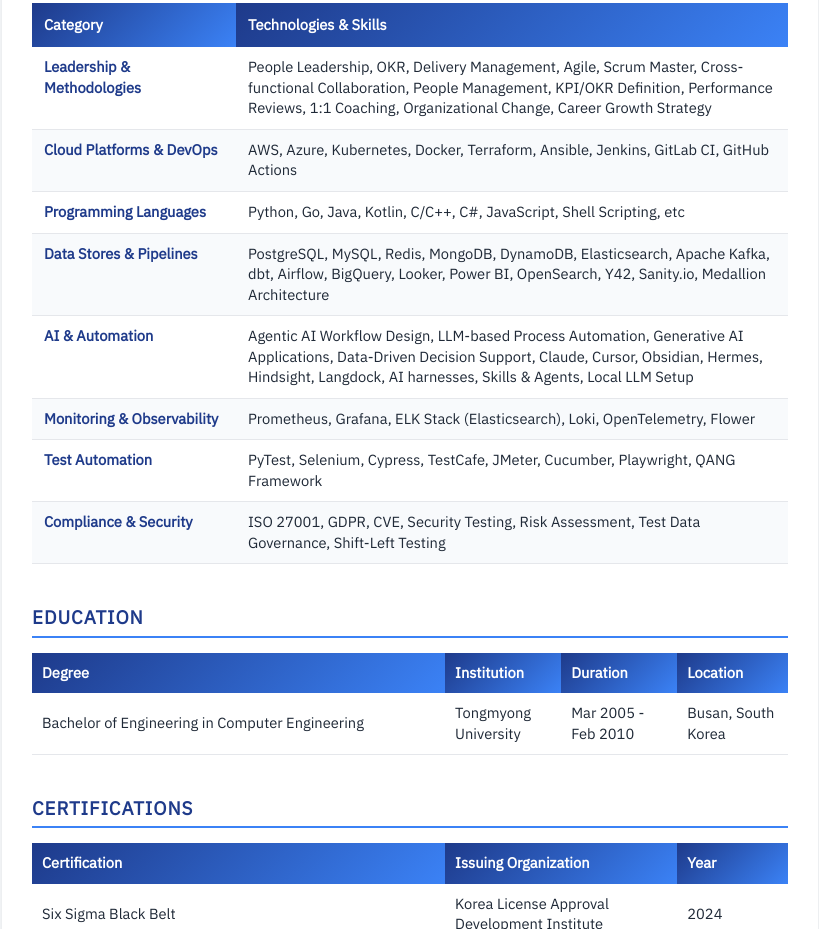
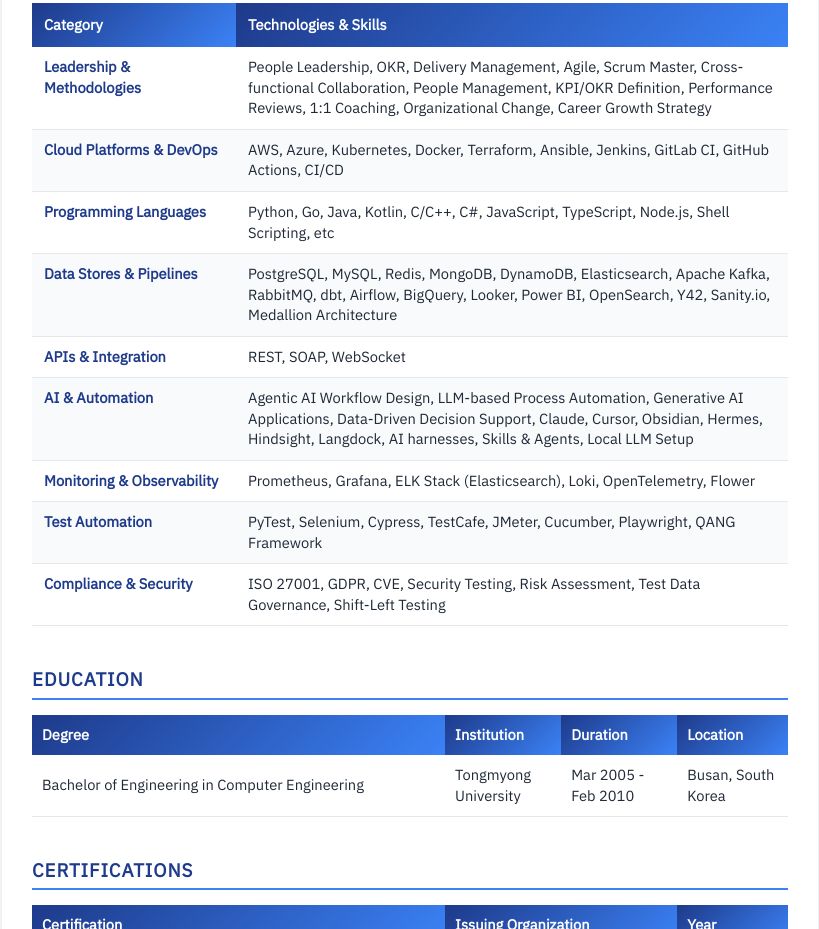
Before and after one commit to ReinaMoon/simpel_resume, a website: page index.html in a window 1280 px wide. Shown: the part 3020-3949 px from the top of the page, without its empty margins (230-1049 px from the left). Drawn offline with Linux system fonts and the light colour scheme.

Commit message:
Add backend skills to core competencies
* Add backend skills to core competencies

* Delete Juyoung-Moon-Resume.pdf

* Rename 2-Juyoung-Moon-Resume.pdf to Juyoung-Moon-Resume.pdf

* Delete Juyoung-Moon-Resume-original-charcoal.pdf

* Rename 3-Juyoung-Moon-Resume-original-charcoal.pdf to Juyoung-Moon-Resume-original-charcoal.pdf

* Delete Juyoung-Moon-Resume-sidebar-blue.pdf

* Rename 4-Juyoung-Moon-Resume-sidebar-blue.pdf to Juyoung-Moon-Resume-sidebar-blue.pdf

* Delete Juyoung-Moon-Resume-sidebar-charcoal.pdf

* Rename 5-Juyoung-Moon-Resume-sidebar-charcoal.pdf to Juyoung-Moon-Resume-sidebar-charcoal.pdf

* Delete index.html

* Rename 1-index.html to index.html

```diff
--- a/index.html
+++ b/index.html
@@ -694,15 +694,19 @@ h.classList.add('layout-'+l);h.classList.add('theme-'+t);
 </tr>
 <tr>
 <td class="skill-category">Cloud Platforms &amp; DevOps</td>
-<td>AWS, Azure, Kubernetes, Docker, Terraform, Ansible, Jenkins, GitLab CI, GitHub Actions</td>
+<td>AWS, Azure, Kubernetes, Docker, Terraform, Ansible, Jenkins, GitLab CI, GitHub Actions, CI/CD</td>
 </tr>
 <tr>
 <td class="skill-category">Programming Languages</td>
-<td>Python, Go, Java, Kotlin, C/C++, C#, JavaScript, Shell Scripting, etc</td>
+<td>Python, Go, Java, Kotlin, C/C++, C#, JavaScript, TypeScript, Node.js, Shell Scripting, etc</td>
 </tr>
 <tr>
 <td class="skill-category">Data Stores &amp; Pipelines</td>
-<td>PostgreSQL, MySQL, Redis, MongoDB, DynamoDB, Elasticsearch, Apache Kafka, dbt, Airflow, BigQuery, Looker, Power BI, OpenSearch, Y42, Sanity.io, Medallion Architecture</td>
+<td>PostgreSQL, MySQL, Redis, MongoDB, DynamoDB, Elasticsearch, Apache Kafka, RabbitMQ, dbt, Airflow, BigQuery, Looker, Power BI, OpenSearch, Y42, Sanity.io, Medallion Architecture</td>
+</tr>
+<tr>
+<td class="skill-category">APIs &amp; Integration</td>
+<td>REST, SOAP, WebSocket</td>
 </tr>
 <tr>
 <td class="skill-category">AI &amp; Automation</td>
```
Also changed, not shown: 4 other files.
